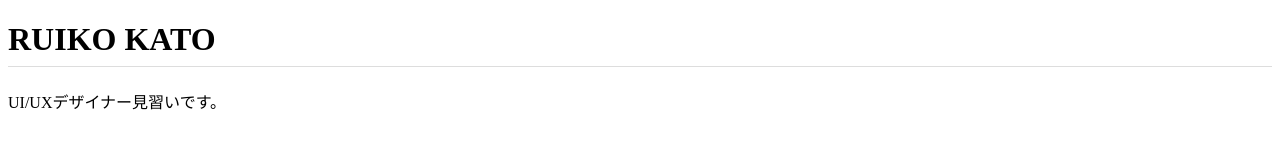
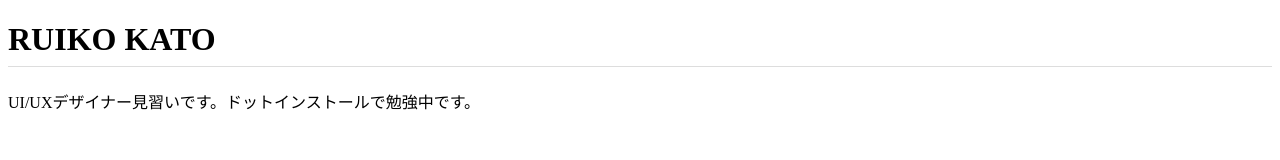
Before and after one commit to nun-balance/run-balance.github.io, a plain HTML site: page index.html in a window 1280 px wide. Drawn offline with Linux system fonts and the light colour scheme.

Commit message:
Add files via upload

```diff
--- a/index.html
+++ b/index.html
@@ -9,6 +9,7 @@
 </head>
 <body>
   <h1>RUIKO KATO</h1>
-  <p>UI/UXデザイナー見習いです。</p>
+  <p>UI/UXデザイナー見習いです。ドットインストールで勉強中です。
+  </p>
 </body>
 </html>
```
